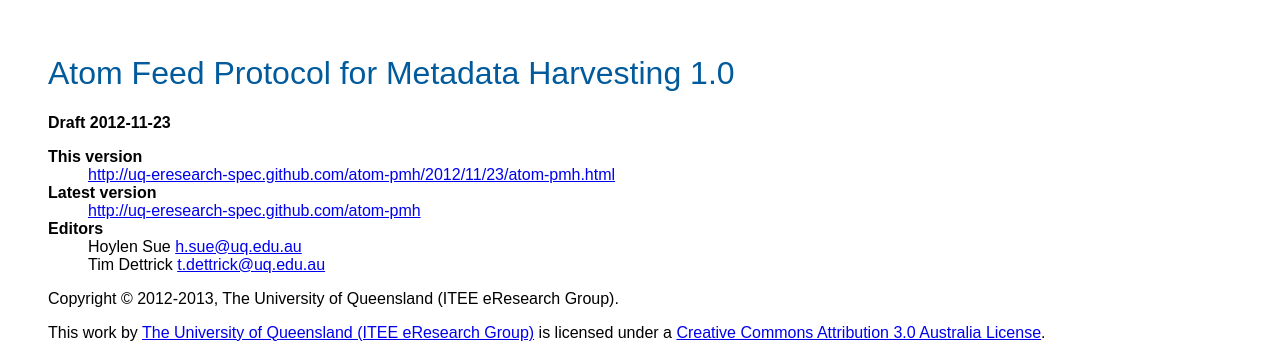
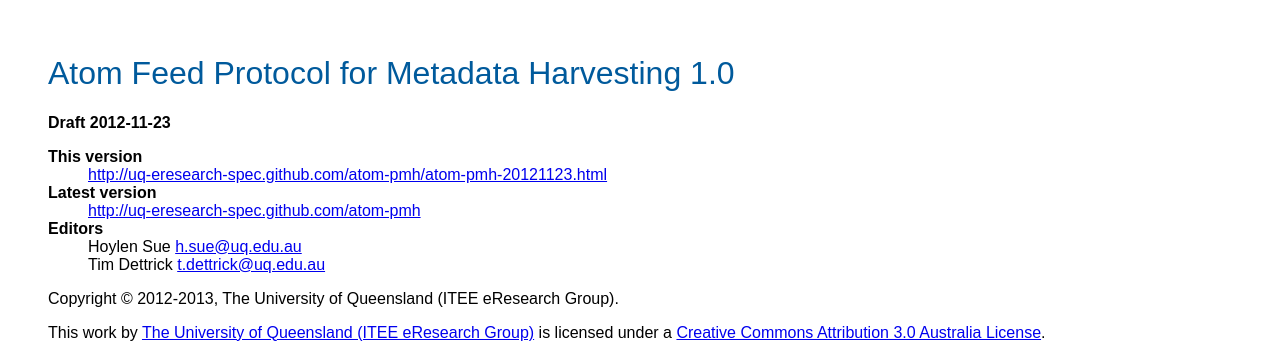
Before and after one commit to uq-eresearch-spec/atom-pmh, a Jekyll site: the page built from _posts/2012-11-23-atom-pmh.md, in a window 1280 px wide and 900 px high. Shown: the top 358 px of the window. Built offline with Jekyll 4.4.1, drawn with Linux system fonts in a browser that asks for light colours.

Commit message:
Fixing use of template data.

```diff
--- a/_config.yml
+++ b/_config.yml
@@ -1,4 +1,3 @@
 exclude:    Gemfile, Gemfile.lock, .gitignore
 permalink:  /:title-:year:month:day.html
-url:        http://atom-pmh.github.com
-title:	    Atom Feed Protocol for Metadata Harvesting (Atom-PMH)
+url:        http://uq-eresearch-spec.github.com/atom-pmh
--- a/_layouts/default.html
+++ b/_layouts/default.html
@@ -1,12 +1,13 @@
 <!DOCTYPE html PUBLIC "-//W3C//DTD XHTML 1.0 Strict//EN"
         "http://www.w3.org/TR/xhtml1/DTD/xhtml1-strict.dtd">
 <html xmlns="http://www.w3.org/1999/xhtml">
+
   <head>
-    <title>{{ page.title }}</title>
+    <title>{{page.title}}</title>
     <meta http-equiv="content-type" content="text/html;charset=utf-8" />
 
-    <link rel="stylesheet" type="text/css" href="/atom-pmh/css/spec.css" />
-    <link rel="alternate" type="application/atom+xml" href="/atom-pmh/atom.xml"/>
+    <link rel="stylesheet" type="text/css" href="{{site.url}}/css/spec.css" />
+    <link rel="alternate" type="application/atom+xml" href="{{site.url}}/atom.xml"/>
   </head>
 
   <body>
--- a/_posts/2012-11-23-atom-pmh.md
+++ b/_posts/2012-11-23-atom-pmh.md
@@ -8,10 +8,10 @@
 **Draft 2012-11-23**
 
 This version
-: <http://uq-eresearch-spec.github.com/atom-pmh/2012/11/23/atom-pmh.html>
+: <{{site.url}}{{page.url}}>
 
 Latest version
-: <http://uq-eresearch-spec.github.com/atom-pmh>
+: <{{site.url}}>
 
 {% if page.previous.url %}
 Previous version
```
Also changed, not shown: README.md.
